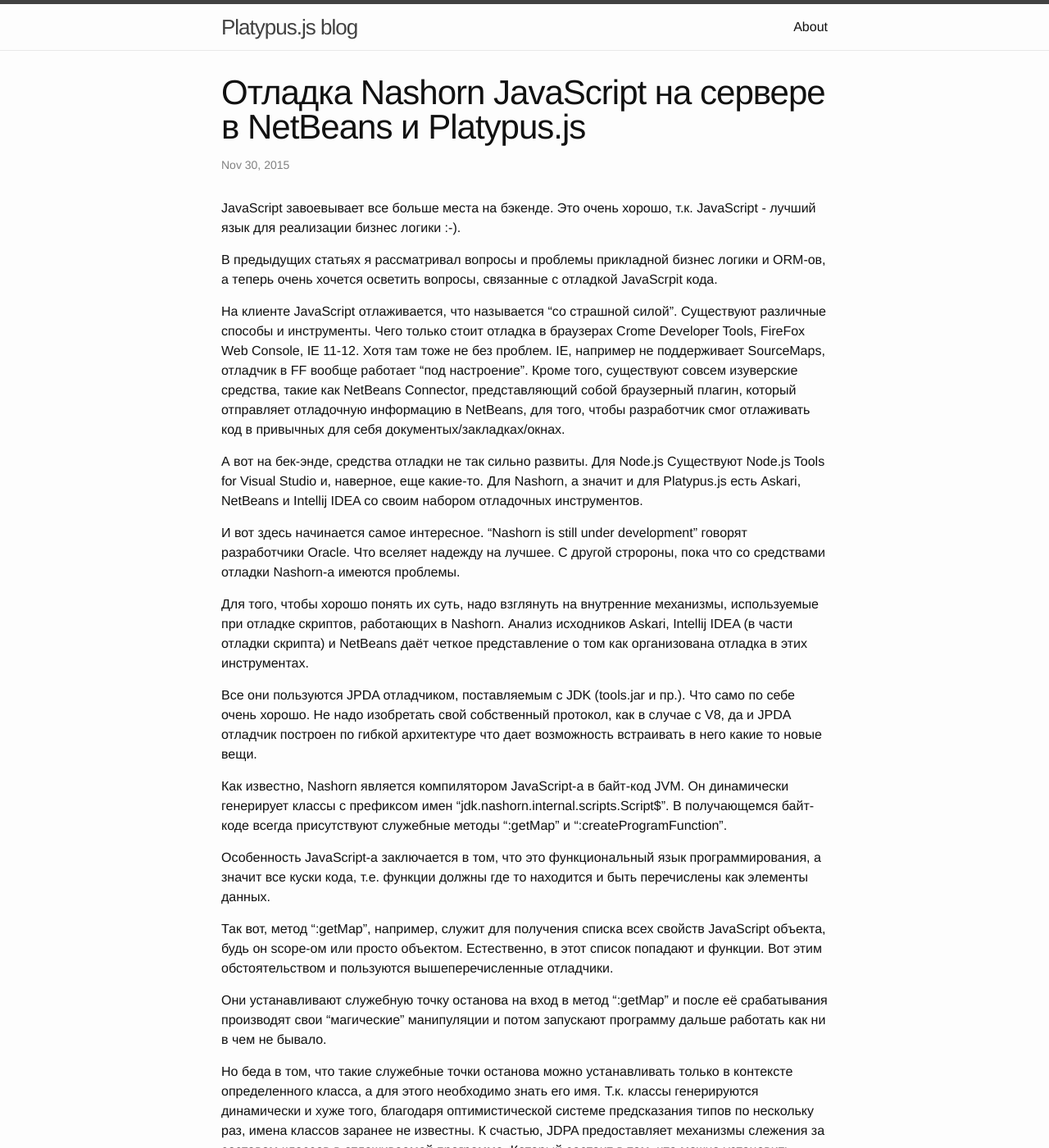
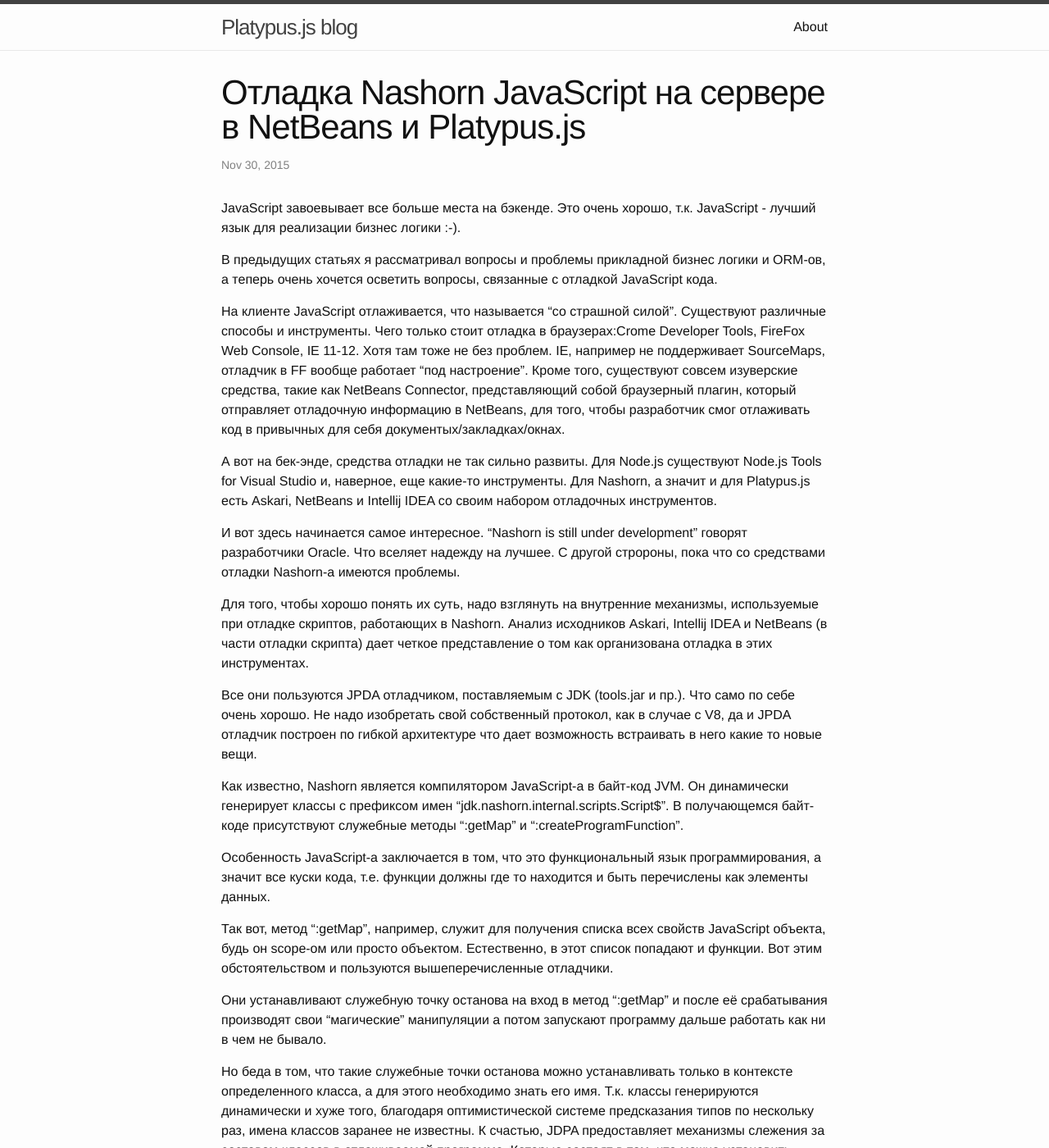
Before and after one commit to marat-gainullin/marat-gainullin.github.io, a Jekyll site: the page built from _posts/2015-11-30-js-debugger.markdown, in a window 1280 px wide and 1400 px high. Shown: the whole window at 82% size. Built offline with Jekyll 4.4.1, drawn with Linux system fonts in a browser that asks for light colours; comment, search, counter and statistics services are not loaded; some of the changed text lies outside the part shown.

Commit message:
Update 2015-11-30-js-debugger.markdown
fix typos

```diff
--- a/_posts/2015-11-30-js-debugger.markdown
+++ b/_posts/2015-11-30-js-debugger.markdown
@@ -10,32 +10,31 @@ JavaScript завоевывает все больше места на бэкен
 реализации бизнес логики :-).
 
 В предыдущих статьях я рассматривал вопросы и проблемы прикладной бизнес логики и ORM-ов, а
-теперь очень хочется осветить вопросы, связанные с отладкой JavaScrpit кода.
+теперь очень хочется осветить вопросы, связанные с отладкой JavaScript кода.
 
 На клиенте JavaScript отлаживается, что называется "со страшной силой". Существуют различные способы и инструменты.
-Чего только стоит отладка в браузерах Crome Developer Tools, FireFox Web Console, IE 11-12. Хотя там тоже не без
+Чего только стоит отладка в браузерах:Crome Developer Tools, FireFox Web Console, IE 11-12. Хотя там тоже не без
 проблем. IE, например не поддерживает SourceMaps, отладчик в FF вообще работает "под настроение".
 Кроме того, существуют совсем изуверские средства, такие как NetBeans Connector, представляющий собой браузерный плагин,
 который отправляет отладочную информацию в NetBeans, для того, чтобы разработчик смог отлаживать код в привычных для себя
 документых/закладках/окнах.
 
-А вот на бек-энде, средства отладки не так сильно развиты. Для Node.js Существуют Node.js Tools for Visual Studio и, наверное, еще какие-то.
+А вот на бек-энде, средства отладки не так сильно развиты. Для Node.js существуют Node.js Tools for Visual Studio и, наверное, еще какие-то инструменты.
 Для Nashorn, а значит и для Platypus.js есть Askari, NetBeans и Intellij IDEA со своим набором отладочных инструментов.
 
 И вот здесь начинается самое интересное. "Nashorn is still under development" говорят разработчики Oracle.
 Что вселяет надежду на лучшее. С другой стророны, пока что со средствами отладки Nashorn-а имеются проблемы.
 
 Для того, чтобы хорошо понять их суть, надо взглянуть на внутренние механизмы, используемые при отладке скриптов,
-работающих в Nashorn. Анализ исходников Askari, Intellij IDEA (в части отладки скрипта) и NetBeans даёт четкое представление
+работающих в Nashorn. Анализ исходников Askari, Intellij IDEA и NetBeans (в части отладки скрипта) дает четкое представление
 о том как организована отладка в этих инструментах.
 
 Все они пользуются JPDA отладчиком, поставляемым с JDK (tools.jar и пр.).
-Что само по себе очень хорошо. Не надо изобретать свой собственный протокол, как в случае с V8, да и JPDA отладчик построен по гибкой
-архитектуре что дает возможность встраивать в него какие то новые вещи.
+Что само по себе очень хорошо. Не надо изобретать свой собственный протокол, как в случае с V8, да и JPDA отладчик построен по гибкой архитектуре что дает возможность встраивать в него какие то новые вещи.
 
 Как известно, Nashorn является компилятором JavaScript-а в байт-код JVM.
 Он динамически генерирует классы с префиксом имен "jdk.nashorn.internal.scripts.Script$".
-В получающемся байт-коде всегда присутствуют служебные методы ":getMap" и ":createProgramFunction".
+В получающемся байт-коде присутствуют служебные методы ":getMap" и ":createProgramFunction".
 
 Особенность JavaScript-а заключается в том, что это функциональный язык программирования, а значит все куски кода,
 т.е. функции должны где то находится и быть перечислены как элементы данных.
```
Also changed, not shown: other parts of _posts/2015-11-30-js-debugger.markdown (+14 -14 lines).
